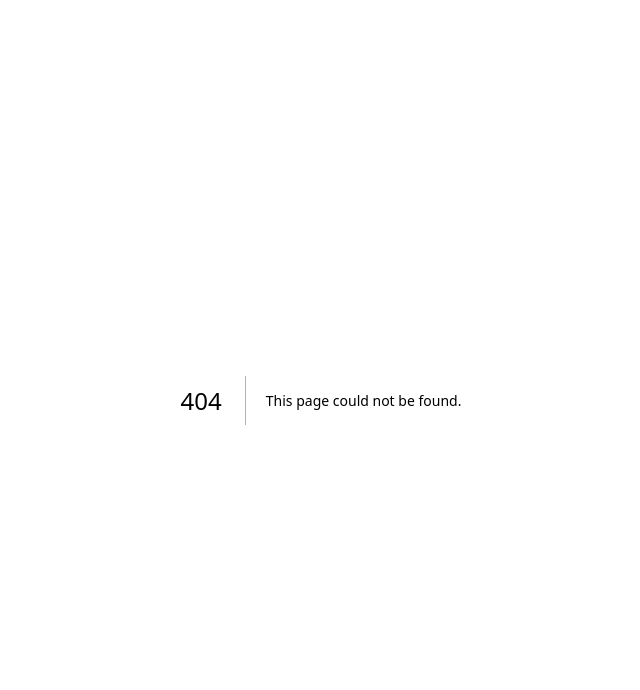
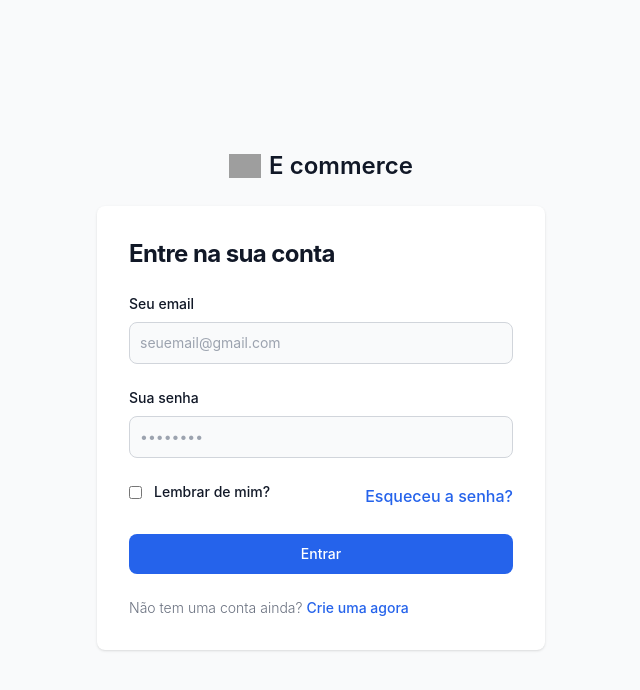
Before and after one commit to mardenrafael/next-ecommerce, a Next.js app: page /login in a window 1280 px wide. Before the commit this address had no page. Shown: the top 690 px of the page, without its empty margins (319-959 px from the left). Built offline with nearby package versions, Linux system fonts and the light colour scheme; grey boxes are pictures that could not be loaded.

Commit message:
feat: created Login page

```diff
--- /dev/null
+++ b/src/pages/login/index.tsx
@@ -0,0 +1,97 @@
+import Label from "@/components/Label/Label";
+import Input from "@/components/Input/Input";
+import { GetServerSidePropsResult } from "next";
+import Image from "next/image";
+import Anchor from "@/components/Anchor/Anchor";
+
+export interface LoginProps {
+  eCommerceName: string;
+  logoImage: string;
+}
+
+export async function getServerSideProps(): Promise<
+  GetServerSidePropsResult<LoginProps>
+> {
+  return {
+    props: {
+      eCommerceName: "E commerce",
+      logoImage:
+        "https://flowbite.s3.amazonaws.com/blocks/marketing-ui/logo.svg",
+    },
+  };
+}
+
+export default function Login({
+  eCommerceName,
+  logoImage,
+}: LoginProps): JSX.Element {
+  return (
+    <section className="bg-gray-50 dark:bg-gray-900">
+      <div className="flex flex-col items-center justify-center px-6 py-8 mx-auto md:h-screen lg:py-0">
+        <a
+          href="#"
+          className="flex items-center mb-6 text-2xl font-semibold text-gray-900 dark:text-white"
+        >
+          <Image
+            className="mr-2"
+            src={logoImage}
+            alt="logo"
+            width={32}
+            height={32}
+          />
+          {eCommerceName}
+        </a>
+        <div className="w-full bg-white rounded-lg shadow dark:border md:mt-0 sm:max-w-md xl:p-0 dark:bg-gray-800 dark:border-gray-700">
+          <div className="p-6 space-y-4 md:space-y-6 sm:p-8">
+            <h1 className="text-xl font-bold leading-tight tracking-tight text-gray-900 md:text-2xl dark:text-white">
+              Entre na sua conta
+            </h1>
+            <form className="space-y-4 md:space-y-6" action="#">
+              <div>
+                <Label htmlFor={"email"}>Seu email</Label>
+                <Input
+                  type="email"
+                  id="email"
+                  name="email"
+                  placeholder="seuemail@gmail.com"
+                  required={true}
+                />
+              </div>
+              <div>
+                <Label htmlFor="password">Sua senha</Label>
+                <Input
+                  name="password"
+                  id="password"
+                  required={true}
+                  placeholder="••••••••"
+                  type="password"
+                />
+              </div>
+              <div className="flex items-center justify-between">
+                <div className="flex items-start">
+                  <div className="flex items-center h-5">
+                    <Input required={true} type={"checkbox"} id="remember" />
+                  </div>
+                  <div className="ml-3 text-sm">
+                    <Label htmlFor="remeber">Lembrar de mim?</Label>
+                  </div>
+                </div>
+                <Anchor href="#">Esqueceu a senha?</Anchor>
+              </div>
+              <button
+                type="submit"
+                className="w-full text-white bg-primary-600 hover:bg-primary-700 focus:ring-4 focus:outline-none focus:ring-primary-300 font-medium rounded-lg text-sm px-5 py-2.5 text-center dark:bg-primary-600 dark:hover:bg-primary-700 dark:focus:ring-primary-800"
+              >
+                Entrar
+              </button>
+              <p className="text-sm font-light text-gray-500 dark:text-gray-400">
+                Não tem uma conta ainda?{" "}
+                <Anchor href={"#"}>Crie uma agora</Anchor>
+              </p>
+            </form>
+          </div>
+        </div>
+      </div>
+    </section>
+  );
+}
```
